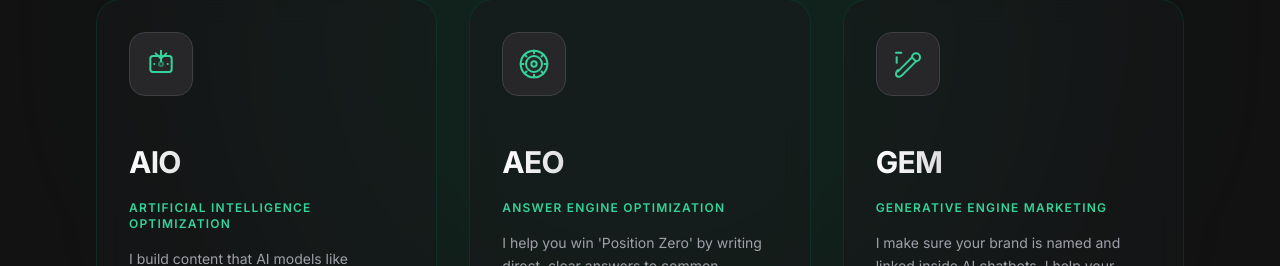
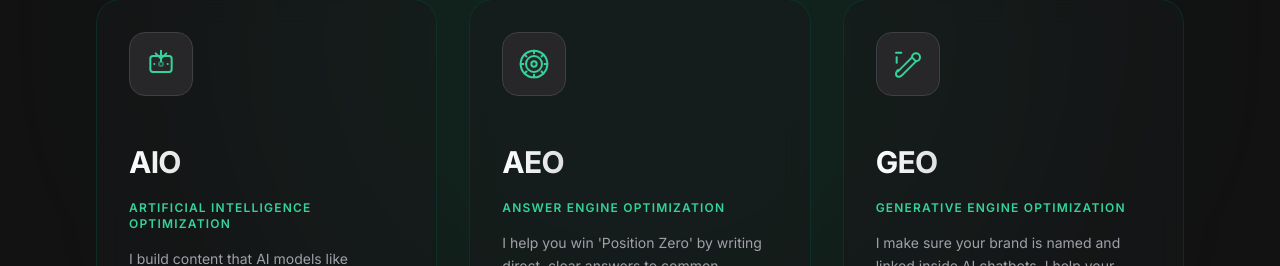
Before and after one commit to Chaitanya9184/portfolio, a Next.js app: page / in a window 1280 px wide. Shown: the part 3609-3875 px from the top of the page. Built offline with nearby package versions, Linux system fonts and the light colour scheme.

Commit message:
Revert branding from GEM to GEO

```diff
--- a/src/app/layout.tsx
+++ b/src/app/layout.tsx
@@ -10,11 +10,11 @@ const inter = Inter({ subsets: ['latin'], display: 'swap' })
 
 export const metadata: Metadata = {
   metadataBase: new URL('https://www.chaitanyakore.in'),
-  title: 'Chaitanya Kore | AEO, GEM and SEO Strategist',
-  description: '8+ years of experience driving organic growth for global brands through Technical SEO, AEO, and GEM (Generative Engine Marketing) strategies.',
+  title: 'Chaitanya Kore | AEO, GEO and SEO Strategist',
+  description: '8+ years of experience driving organic growth for global brands through Technical SEO, AEO, and GEO (Generative Engine Optimization) strategies.',
   openGraph: {
-    title: 'Chaitanya Kore | AEO, GEM and SEO Strategist',
-    description: 'Expert in Technical SEO, AEO, and GEM (Generative Engine Marketing). Driving discoverability for global eCommerce and SaaS brands.',
+    title: 'Chaitanya Kore | AEO, GEO and SEO Strategist',
+    description: 'Expert in Technical SEO, AEO, and GEO (Generative Engine Optimization). Driving discoverability for global eCommerce and SaaS brands.',
     url: 'https://www.chaitanyakore.in',
     siteName: 'Chaitanya Kore Portfolio',
     images: [
@@ -30,8 +30,8 @@ export const metadata: Metadata = {
   },
   twitter: {
     card: 'summary_large_image',
-    title: 'Chaitanya Kore | AEO, GEM and SEO Strategist',
-    description: 'AEO, GEM (Generative Engine Marketing) and Technical SEO Specialist driving organic growth.',
+    title: 'Chaitanya Kore | AEO, GEO and SEO Strategist',
+    description: 'AEO, GEO (Generative Engine Optimization) and Technical SEO Specialist driving organic growth.',
     images: ['/sequence/frame_00_delay-0.066s.png'],
   },
   verification: {
--- a/src/app/page.tsx
+++ b/src/app/page.tsx
@@ -2,8 +2,8 @@ import Link from "next/link";
 import { Metadata } from 'next';
 
 export const metadata: Metadata = {
-  title: 'Chaitanya Kore | AEO, GEM & SEO Strategist',
-  description: 'Specializing in Technical SEO, AEO, and GEM (Generative Engine Marketing) for SaaS, eCommerce, and B2B Enterprise brands.',
+  title: 'Chaitanya Kore | AEO, GEO & SEO Strategist',
+  description: 'Specializing in Technical SEO, AEO, and GEO (Generative Engine Optimization) for SaaS, eCommerce, and B2B Enterprise brands.',
   alternates: {
     canonical: '/',
   },
@@ -54,20 +54,20 @@ const homeSchema = {
       "@type": "Person",
       "@id": "https://www.chaitanyakore.in/#person",
       "name": "Chaitanya Kore",
-      "jobTitle": "AEO, GEM and SEO Strategist",
+      "jobTitle": "AEO, GEO and SEO Strategist",
       "url": "https://www.chaitanyakore.in/",
       "image": "https://www.chaitanyakore.in/sequence/frame_00_delay-0.066s.png",
       "sameAs": [
         "https://linkedin.com/in/chaitanya-kore-342069140"
       ],
-      "description": "Chaitanya Kore is an AEO, GEM and SEO Strategist specializing in Technical SEO, AEO (Answer Engine Optimization), and GEM (Generative Engine Marketing) for SaaS, eCommerce, and B2B Enterprise brands."
+      "description": "Chaitanya Kore is an AEO, GEO and SEO Strategist specializing in Technical SEO, AEO (Answer Engine Optimization), and GEO (Generative Engine Optimization) for SaaS, eCommerce, and B2B Enterprise brands."
     },
     {
       "@type": "WebSite",
       "@id": "https://www.chaitanyakore.in/#website",
       "url": "https://www.chaitanyakore.in/",
-      "name": "Chaitanya Kore | AEO, GEM and SEO Strategist",
-      "description": "Expert in Technical SEO, AEO, and GEM (Generative Engine Marketing).",
+      "name": "Chaitanya Kore | AEO, GEO and SEO Strategist",
+      "description": "Expert in Technical SEO, AEO, and GEO (Generative Engine Optimization).",
       "publisher": { "@id": "https://www.chaitanyakore.in/#person" }
     },
     {
@@ -86,7 +86,7 @@ const homeSchema = {
       "founder": { "@id": "https://www.chaitanyakore.in/#person" },
       "knowsAbout": [
         "Technical SEO",
-        "Generative Engine Marketing",
+        "Generative Engine Optimization",
         "Answer Engine Optimization",
         "Growth Strategy",
         "Organic Acquisition",
--- a/src/components/AiExpertise.tsx
+++ b/src/components/AiExpertise.tsx
@@ -54,8 +54,8 @@ export default function AiExpertise() {
             href: "/aeo"
         },
         {
-            title: "GEM",
-            subtitle: "Generative Engine Marketing",
+            title: "GEO",
+            subtitle: "Generative Engine Optimization",
             description: "I make sure your brand is named and linked inside AI chatbots. I help your content grow from just another web link into a top, trusted source for AI-generated answers.",
             icon: <GeoIcon />,
             href: "/geo"
--- a/src/components/Footer.tsx
+++ b/src/components/Footer.tsx
@@ -16,7 +16,7 @@ export default function Footer() {
                             <div className="absolute -bottom-1 left-0 w-0 h-[2px] bg-emerald-500 transition-all duration-300 group-hover:w-full" />
                         </Link>
                         <p className="text-zinc-500 text-sm leading-relaxed max-w-xs">
-                            Engineering organic growth for high-stakes SaaS and B2B brands. Specializing in Technical SEO, AEO, and GEM (Generative Engine Marketing).
+                            Engineering organic growth for high-stakes SaaS and B2B brands. Specializing in Technical SEO, AEO, and GEO (Generative Engine Optimization).
                         </p>
                         <div className="flex gap-4">
                             <a href="https://linkedin.com/in/chaitanya-kore-342069140" target="_blank" rel="noopener noreferrer" className="w-10 h-10 rounded-full bg-zinc-900 border border-white/5 flex items-center justify-center text-zinc-400 hover:text-white hover:border-blue-500/50 transition-all">
```
